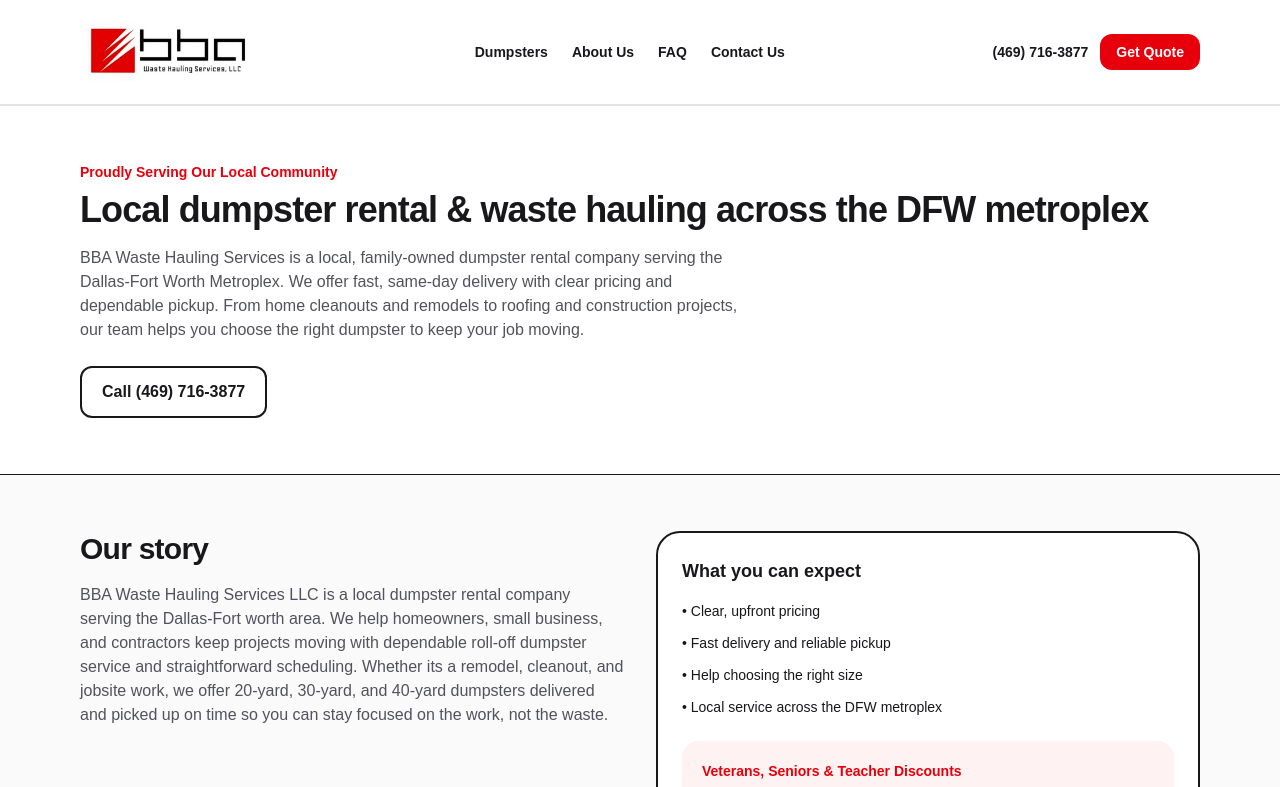
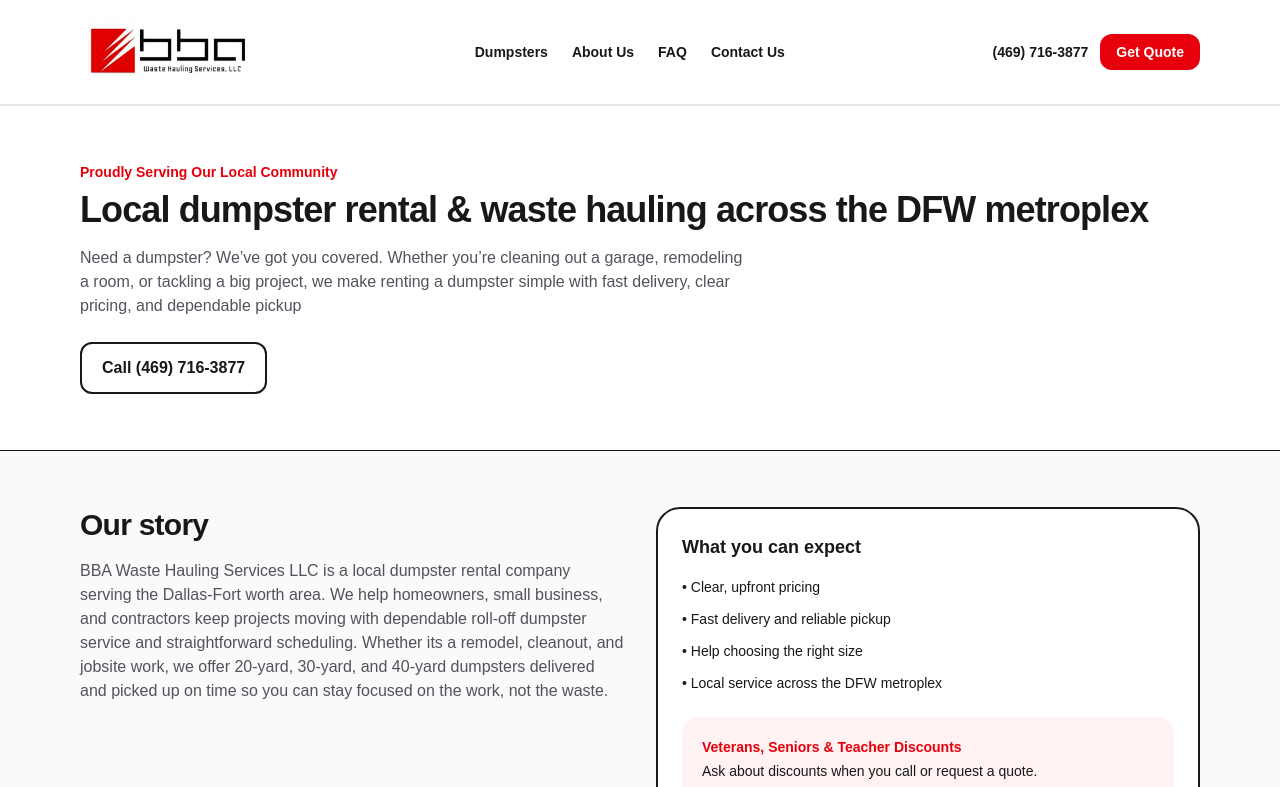
Before and after one commit to SolomonDiaz19/Moving-Trash, a Next.js app: page /service-areas in a window 1280 px wide. Shown: the top 787 px of the page. Built offline with nearby package versions, Linux system fonts and the light colour scheme.

Commit message:
Adding to the about us CTA

```diff
--- a/src/components/about/AboutHero.tsx
+++ b/src/components/about/AboutHero.tsx
@@ -11,9 +11,9 @@
         </h1>
 
         <p className="mt-4 max-w-2xl text-base text-zinc-600">
-          BBA Waste Hauling Services is a local, family-owned dumpster rental company serving the Dallas-Fort Worth Metroplex.
-          We offer fast, same-day delivery with clear pricing and dependable pickup. From home cleanouts and remodels to roofing
-          and construction projects, our team helps you choose the right dumpster to keep your job moving.
+          Need a dumpster? We’ve got you covered.
+          Whether you’re cleaning out a garage, remodeling a room, or tackling a big project,
+          we make renting a dumpster simple with fast delivery, clear pricing, and dependable pickup
         </p>
 
         <div className="mt-6 flex flex-col gap-3 sm:flex-row">
```
